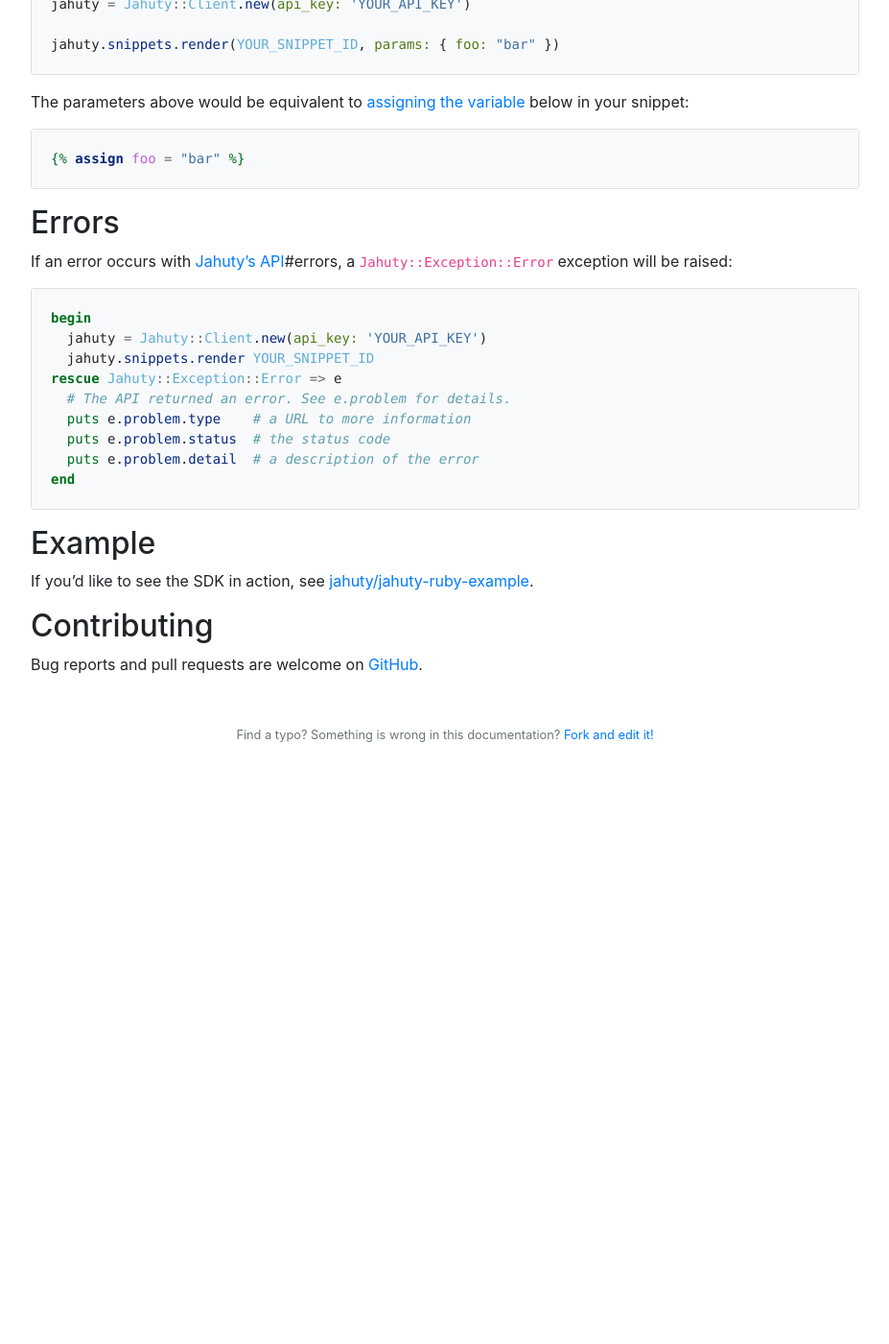
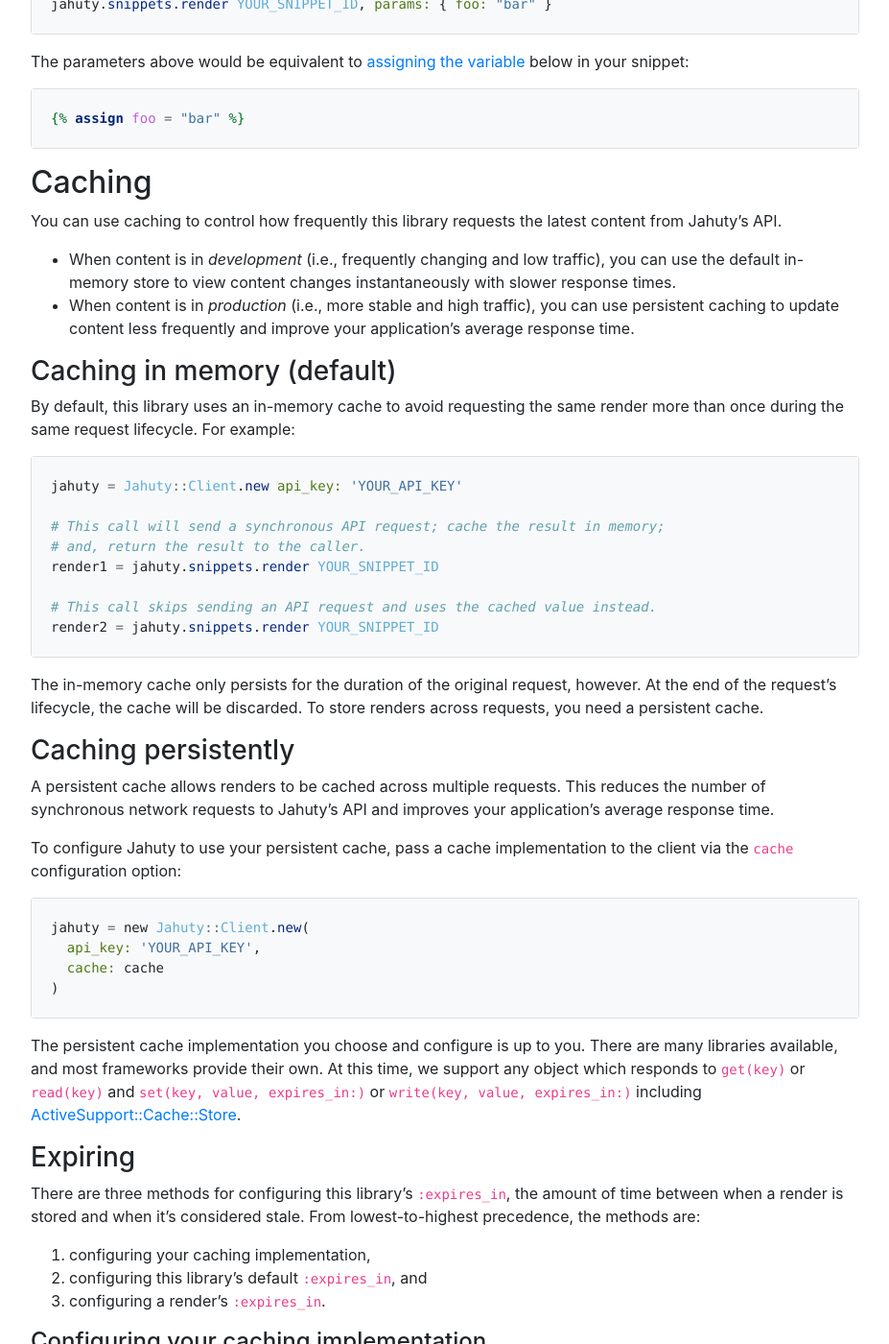
Before and after one commit to jahuty/documentation, a Jekyll site: the page built from sdks/ruby.md, in a window 1280 px wide and 1400 px high, scrolled down 1464 px. Shown: the whole window at 96% size, without its empty margins (336-1263 px from the left). Built offline with Jekyll 4.4.1, drawn with Linux system fonts in a browser that asks for light colours; nearby versions of some CDN libraries; before the commit the page ends 2304 px from its top, so only the background shows below that; some of the changed text lies outside the part shown.

Commit message:
Add caching section

```diff
--- a/sdks/ruby.md
+++ b/sdks/ruby.md
@@ -50,18 +50,18 @@ gem 'jahuty', '~> 3.0'
 Instantiate a client with your [API key]({% link api.html %}#authentication) and call `snippets.render`:
 
 {% capture rendering1 %}
-jahuty = Jahuty::Client.new(api_key: 'YOUR_API_KEY')
+jahuty = Jahuty::Client.new api_key: 'YOUR_API_KEY'
 
-puts jahuty.snippets.render(YOUR_SNIPPET_ID)
+puts jahuty.snippets.render YOUR_SNIPPET_ID
 {% endcapture %}
 {% include code.html language="ruby" code=rendering1 header=false select=false toggle=false %}
 
 You can also access the render's content with `to_s` or `content`:
 
 {% capture rendering2 %}
-jahuty = Jahuty::Client.new(api_key: 'YOUR_API_KEY')
+jahuty = Jahuty::Client.new api_key: 'YOUR_API_KEY'
 
-render = jahuty.snippets.render(YOUR_SNIPPET_ID)
+render = jahuty.snippets.render YOUR_SNIPPET_ID
 
 a = render.to_s
 
@@ -74,16 +74,14 @@ a == b  # returns true
 In an HTML view:
 
 {% capture rendering_view %}
-<%
-  jahuty = Jahuty::Client.new(api_key: 'YOUR_API_KEY')
-%>
+<%- jahuty = Jahuty::Client.new api_key: 'YOUR_API_KEY' -%>
 <!doctype html>
 <html>
 <head>
     <title>Awesome example</title>
 </head>
 <body>
-    <%= jahuty.snippets.render YOUR_SNIPPET_ID %>
+    <%== jahuty.snippets.render YOUR_SNIPPET_ID %>
 </body>
 {% endcapture %}
 {% include code.html language="erb" code=rendering_view header=false select=false toggle=false %}
@@ -93,9 +91,9 @@ In an HTML view:
 You can [pass parameters]({% link liquid/parameters.md %}) into your snippet using the `params` option:
 
 {% capture rendering_with_params %}
-jahuty = Jahuty::Client.new(api_key: 'YOUR_API_KEY')
+jahuty = Jahuty::Client.new api_key: 'YOUR_API_KEY'
 
-jahuty.snippets.render(YOUR_SNIPPET_ID, params: { foo: "bar" })
+jahuty.snippets.render YOUR_SNIPPET_ID, params: { foo: "bar" }
 {% endcapture %}
 {% include code.html language="ruby" code=rendering_with_params header=false select=false toggle=false %}
 
@@ -106,13 +104,110 @@ The parameters above would be equivalent to [assigning the variable]({% link liq
 {% endcapture %}
 {% include code.html language="liquid" code=rendering_with_vars header=false select=false toggle=false %}
 
+## Caching
+
+You can use caching to control how frequently this library requests the latest content from Jahuty's API.
+
+* When content is in _development_ (i.e., frequently changing and low traffic), you can use the default in-memory store to view content changes instantaneously with slower response times.
+* When content is in _production_ (i.e., more stable and high traffic), you can use persistent caching to update content less frequently and improve your application's average response time.
+
+### Caching in memory (default)
+
+By default, this library uses an in-memory cache to avoid requesting the same render more than once during the same request lifecycle. For example:
+
+{% capture default_caching %}
+jahuty = Jahuty::Client.new api_key: 'YOUR_API_KEY'
+
+# This call will send a synchronous API request; cache the result in memory;
+# and, return the result to the caller.
+render1 = jahuty.snippets.render YOUR_SNIPPET_ID
+
+# This call skips sending an API request and uses the cached value instead.
+render2 = jahuty.snippets.render YOUR_SNIPPET_ID
+{% endcapture %}
+{% include code.html language="ruby" code=default_caching header=false select=false toggle=false %}
+
+The in-memory cache only persists for the duration of the original request, however. At the end of the request's lifecycle, the cache will be discarded. To store renders across requests, you need a persistent cache.
+
+### Caching persistently
+
+A persistent cache allows renders to be cached across multiple requests. This reduces the number of synchronous network requests to Jahuty's API and improves your application's average response time.
+
+To configure Jahuty to use your persistent cache, pass a cache implementation to the client via the `cache` configuration option:
+
+{% capture persistent_caching %}
+jahuty = new Jahuty::Client.new(
+  api_key: 'YOUR_API_KEY',
+  cache: cache
+)
+{% endcapture %}
+{% include code.html language="ruby" code=persistent_caching header=false select=false toggle=false %}
+
+The persistent cache implementation you choose and configure is up to you. There are many libraries available, and most frameworks provide their own. At this time, we support any object which responds to `get(key)` or  `read(key)` and `set(key, value, expires_in:)` or `write(key, value, expires_in:)` including [ActiveSupport::Cache::Store](https://api.rubyonrails.org/classes/ActiveSupport/Cache/Store.html).
+
+### Expiring
+
+There are three methods for configuring this library's `:expires_in`, the amount of time between when a render is stored and when it's considered stale. From lowest-to-highest precedence, the methods are:
+
+1. configuring your caching implementation,
+1. configuring this library's default `:expires_in`, and
+1. configuring a render's `:expires_in`.
+
+#### Configuring your caching implementation
+
+You can usually configure your caching implementation with a default `:expires_in`. If no other `:expires_in` is configured, this library will defer to the caching implementation's default `:expires_in`.
+
+#### Configuring the library
+
+You can configure a default `:expires_in` for all of this library's renders by passing an integer number of seconds via the client's `:expires_in` configuration option:
+
+{% capture client_expires_in %}
+jahuty = Jahuty::Client.new(
+  api_key: 'YOUR_API_KEY',
+  cache: cache,
+  expires_in: 60  # Cache all renders for sixty seconds
+)
+{% endcapture %}
+{% include code.html language="ruby" code=client_expires_in header=false select=false toggle=false %}
+
+If this library's default `:expires_in` is set, it will take precedence over the default `:expires_is` of the caching implementation.
+
+#### Configuring a render
+
+You can configure a single render's `:expires_in` by passing an integer number of seconds via its `:expires_in` configuration option:
+
+{% capture render_expires_in %}
+# Default to the caching implementation's :expires_in for all renders.
+jahuty = Jahuty::Client.new api_key: 'YOUR_API_KEY', cache: cache
+
+# Except, cache this render for 60 seconds.
+render = jahuty.snippets.render 1, expires_in: 60
+{% endcapture %}
+{% include code.html language="ruby" code=render_expires_in header=false select=false toggle=false %}
+
+If a render's `:expires_in` is set, it will take precedence over the library's default `:expires_in` and the caching implementation's `:expires_in`.
+
+### Disabling caching
+
+You can disable caching, even the default in-memory caching, by passing an `:expires_in` of zero (`0`) or a negative integer (e.g., `-1`) via any of the methods described above. For example:
+
+{% capture disabling_caching %}
+# Disable all caching.
+jahuty1 = Jahuty::Client.new api_key: 'YOUR_API_KEY', expires_in: 0
+
+# Disable caching for this render.
+jahuty2 = Jahuty::Client.new api_key: 'YOUR_API_KEY', expires_in: 60
+jahuty2.snippets.render 1, expires_in: 0
+{% endcapture %}
+{% include code.html language="ruby" code=disabling_caching header=false select=false toggle=false %}
+
 ## Errors
 
-If an error occurs with [Jahuty's API]({% link api.html %})#errors, a `Jahuty::Exception::Error` exception will be raised:
+If an error occurs with [Jahuty's API]({% link api.html %}#errors), a `Jahuty::Exception::Error` exception will be raised:
 
 {% capture rendering_with_errors %}
 begin
-  jahuty = Jahuty::Client.new(api_key: 'YOUR_API_KEY')
+  jahuty = Jahuty::Client.new api_key: 'YOUR_API_KEY'
   jahuty.snippets.render YOUR_SNIPPET_ID
 rescue Jahuty::Exception::Error => e
   # The API returned an error. See e.problem for details.
```
Also changed, not shown: other parts of sdks/ruby.md (+1 -1 lines).
